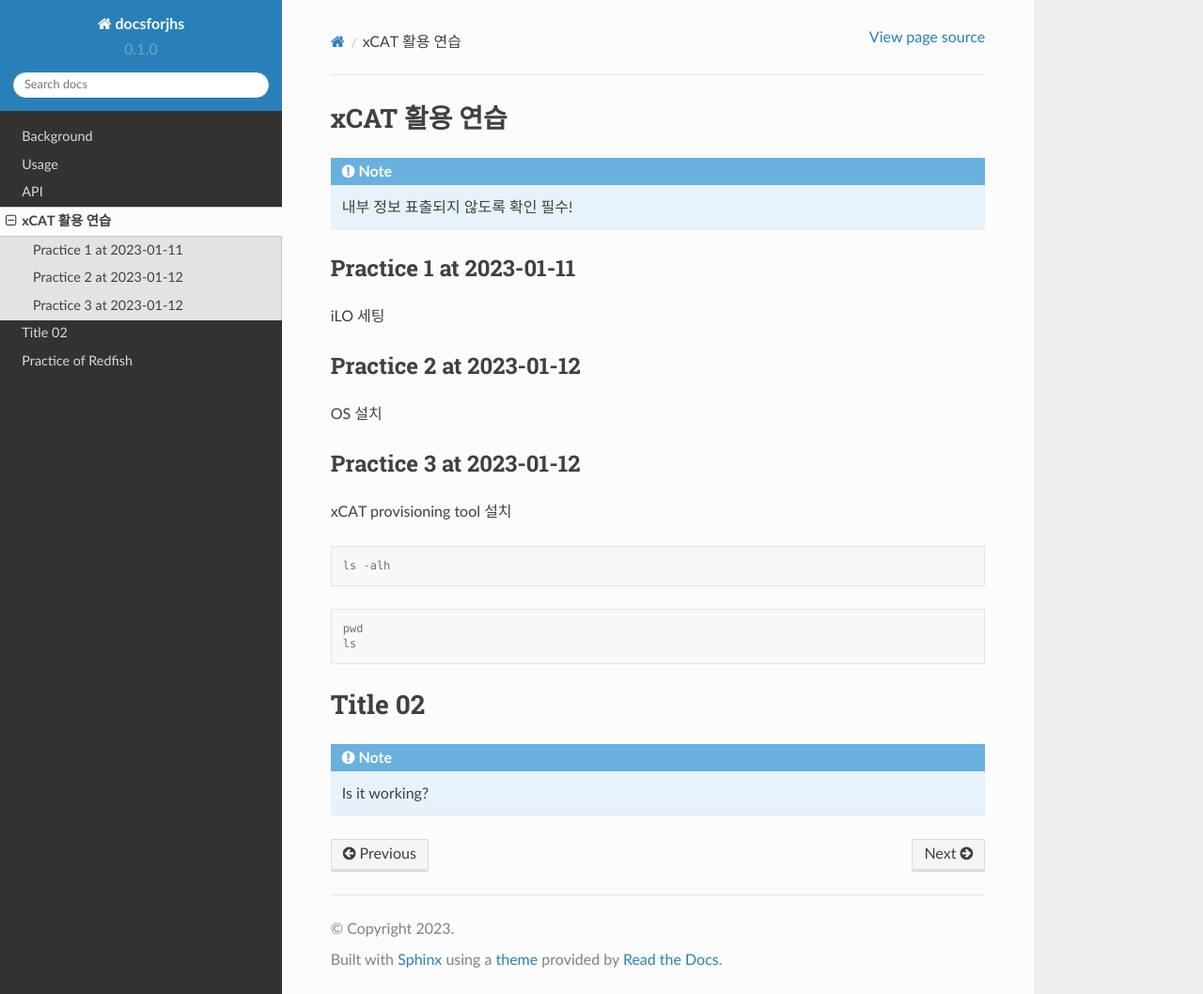
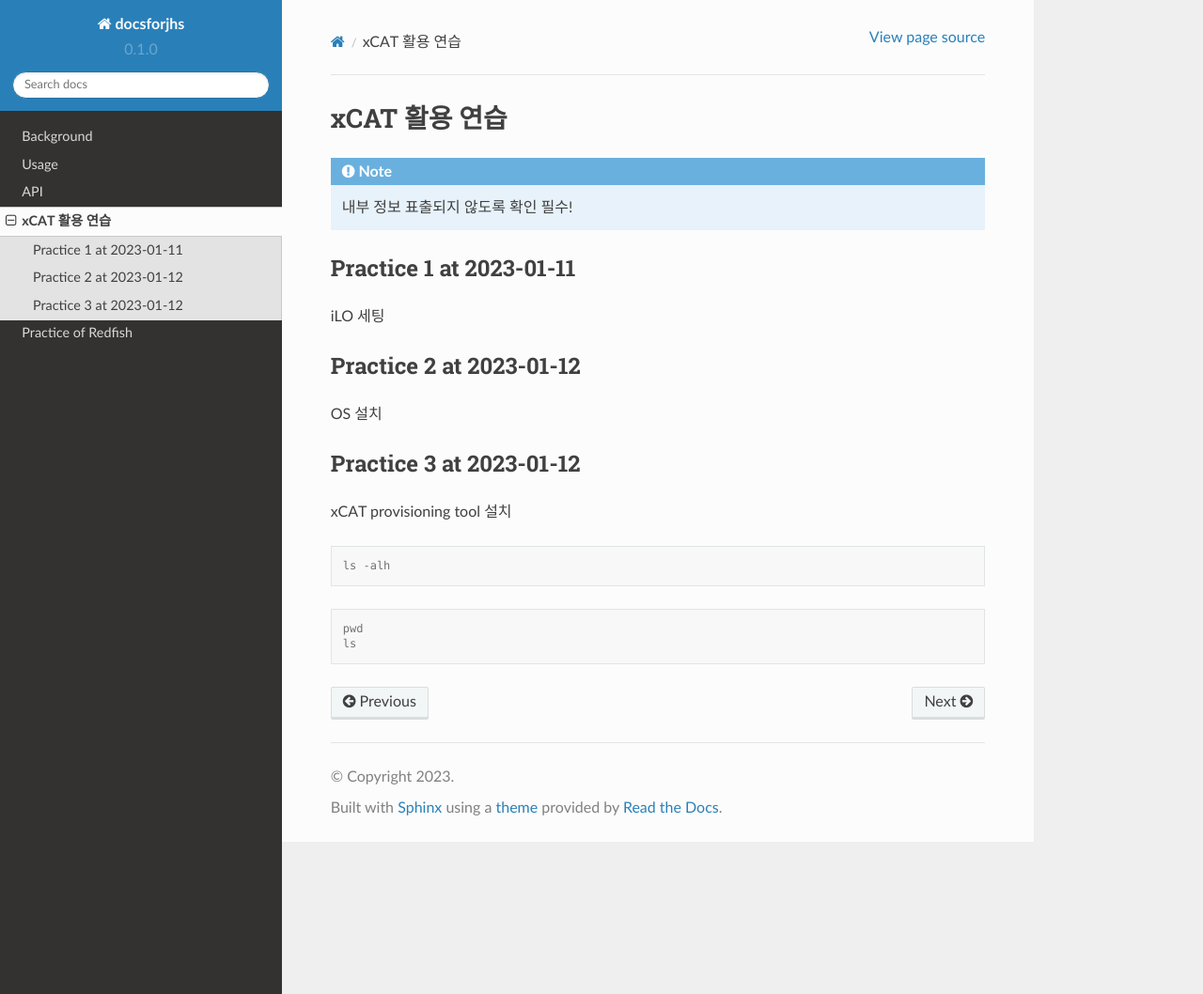
Before and after one commit to joohyungsun7/docsforjhs, a Sphinx documentation site: the page built from docs/Test01.rst, in a window 1280 px wide and 1058 px high. Shown: the whole window at 94% size. Built offline with Sphinx 7.4.7 and the Read the Docs theme 2.0.0, drawn with Linux system fonts in a browser that asks for light colours.

Commit message:
Update Test01.rst

```diff
--- a/docs/Test01.rst
+++ b/docs/Test01.rst
@@ -30,12 +30,3 @@ xCAT provisioning tool 설치
 
    pwd
    ls
-
-Title 02
-=====
-
-.. _Introduction:
-
-.. note::
-
-   Is it working?
```
